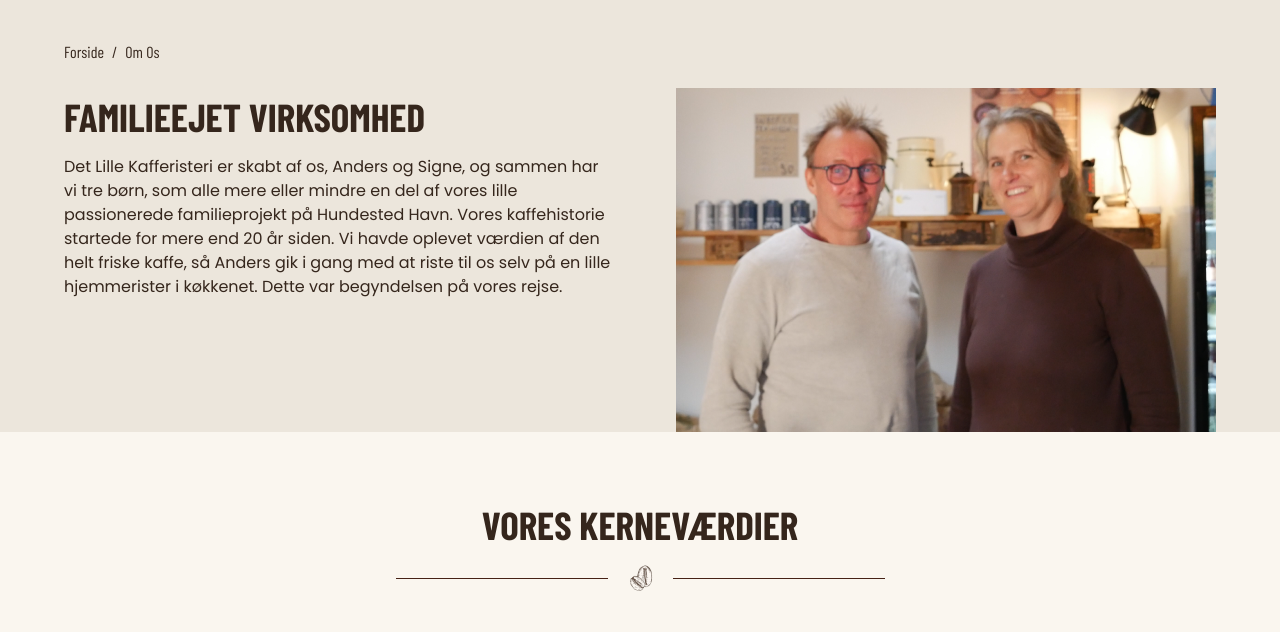
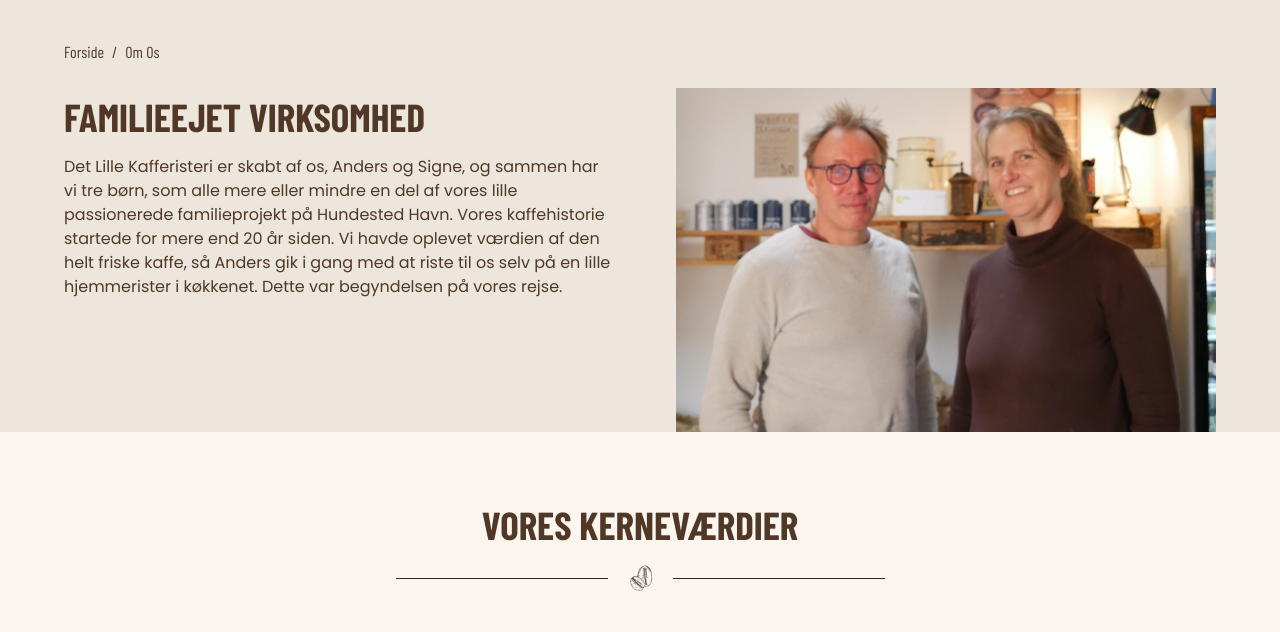
Before and after one commit to fait0094/afsluttende_eksamensprojekt, an Astro site: page /om in a window 1280 px wide. Shown: the part 160-792 px from the top of the page. Built offline with nearby package versions, Linux system fonts and the light colour scheme; Astro itself is replaced by a stand-in of ours; a web font is replaced by a local one.

Commit message:
Slut for i dag – Ændring i fontfarve

```diff
--- a/src/styles/style.css
+++ b/src/styles/style.css
@@ -71,7 +71,7 @@ body,
   font-size: var(--body-default);
   line-height: 1.5;
   background-color: var(--primary_white);
-  color: var(--dark_brown);
+  color: var(--light_brown);
 }
 
 h1,
```
